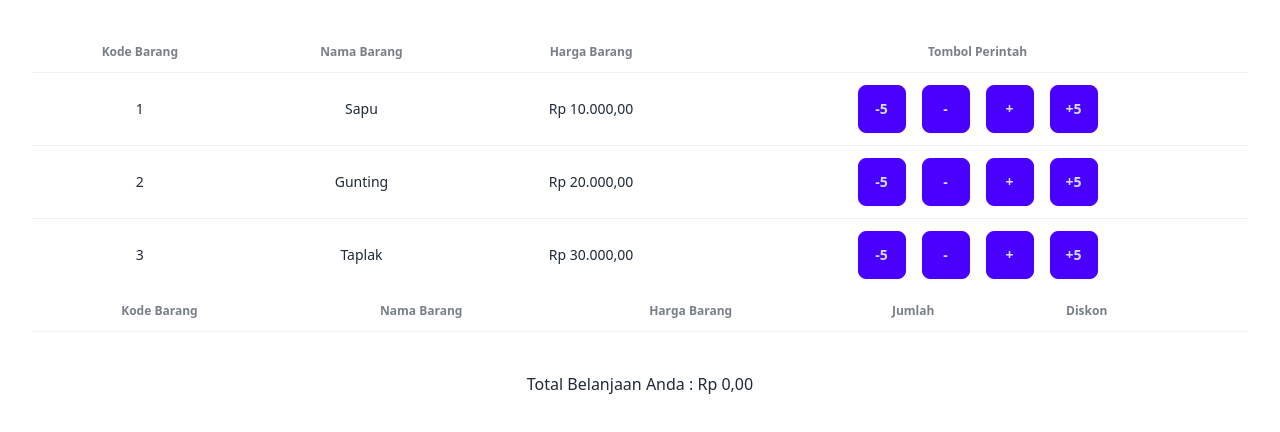
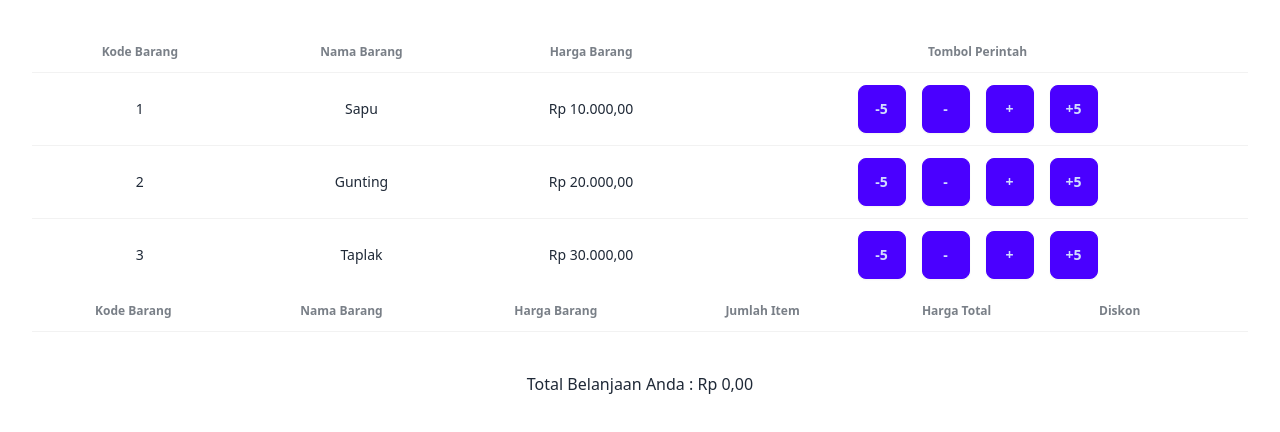
Before and after one commit to NDIV123/TugasDSA, a React (Vite) app: page / in a window 1280 px wide. Shown: the top 432 px of the page. Built offline with nearby package versions, Linux system fonts and the light colour scheme.

Commit message:
add 'harga total' column and fix minor bug

```diff
--- a/src/App.jsx
+++ b/src/App.jsx
@@ -2,6 +2,7 @@ import { useState } from "react";
 import "./App.css";
 import Cart from "./components/Cart";
 import { hitungDiskon, rupiah } from "./libs/Funct-libs";
+import { useEffect } from "react";
 
 function App() {
   const listBarang = [
@@ -98,6 +99,10 @@ function App() {
     setReport(arr.filter((item) => item.kodeBarang !== kode));
   };
 
+  useEffect(() => {
+    setDiscArr(hitungDiskon(report))
+  },[report])
+
   return (
     <>
       <div className="">
--- a/src/components/Cart.jsx
+++ b/src/components/Cart.jsx
@@ -12,7 +12,8 @@ const Cart = ({ report, discArr, handleDelete }) => {
               <th>Kode Barang</th>
               <th>Nama Barang</th>
               <th>Harga Barang</th>
-              <th>Jumlah</th>
+              <th>Jumlah Item</th>
+              <th>Harga Total</th>
               <th>Diskon</th>
               <th></th>
             </tr>
@@ -25,6 +26,7 @@ const Cart = ({ report, discArr, handleDelete }) => {
                   <td>{item.namaBarang}</td>
                   <td>{rupiah(item.harga)}</td>
                   <td>{item.jumlah}</td>
+                  <td>{rupiah(item.harga * item.jumlah)}</td>
                   <td>
                     {rupiah(
                       item.jumlah > 10 ? item.harga * item.jumlah * 0.1 : 0
```
